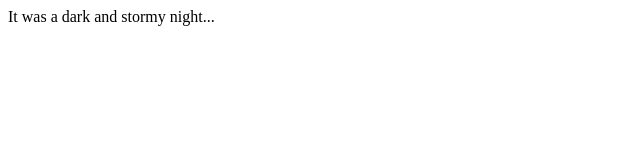
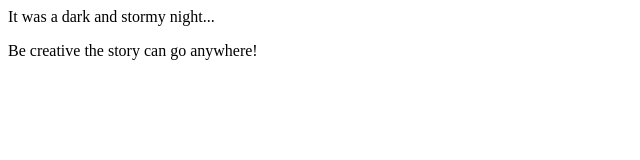
Before and after one commit to HarithaKaraturi/fireside-story, a plain HTML site: page index.html in a window 1280 px wide. Shown: the whole page, without its empty margins (0-640 px from the left). Drawn offline with Linux system fonts and the light colour scheme.

Commit message:
second line added

```diff
--- a/index.html
+++ b/index.html
@@ -1,5 +1,6 @@
 <html>
   <body>
     <p>It was a dark and stormy night...</p>
+	<p>Be creative the story can go anywhere!</p>
   </body>
 </html>
```
